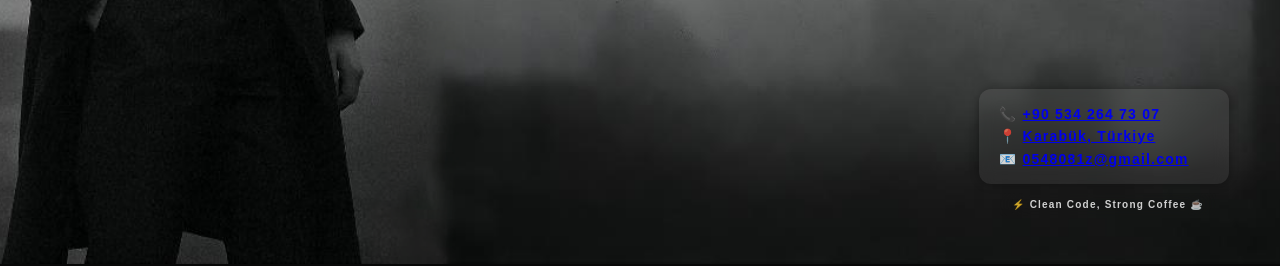
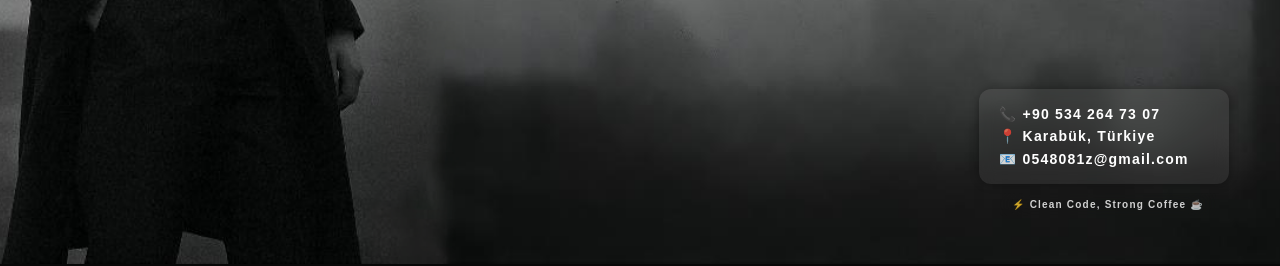
Before and after one commit to Astelk/KisiselSite, a plain HTML site: page index.html in a window 1280 px wide. Shown: the part 536-802 px from the top of the page. Drawn offline with Linux system fonts and the light colour scheme; a web font is replaced by a local one.

Commit message:
Update style.css

```diff
--- a/style.css
+++ b/style.css
@@ -171,8 +171,11 @@ nav ul li a:hover::after {
 }
 
 /* Link stilleri - istediğin gibi */
-.mini-cv  {
-    color: #ffffffcc;
+.mini-cv a,
+.mini-cv a:visited,
+.mini-cv a:link,
+.mini-cv a:active {
+    color: white;
     text-decoration: none;
     cursor: pointer;
     transition: color 0.3s ease, transform 0.3s ease;
```
